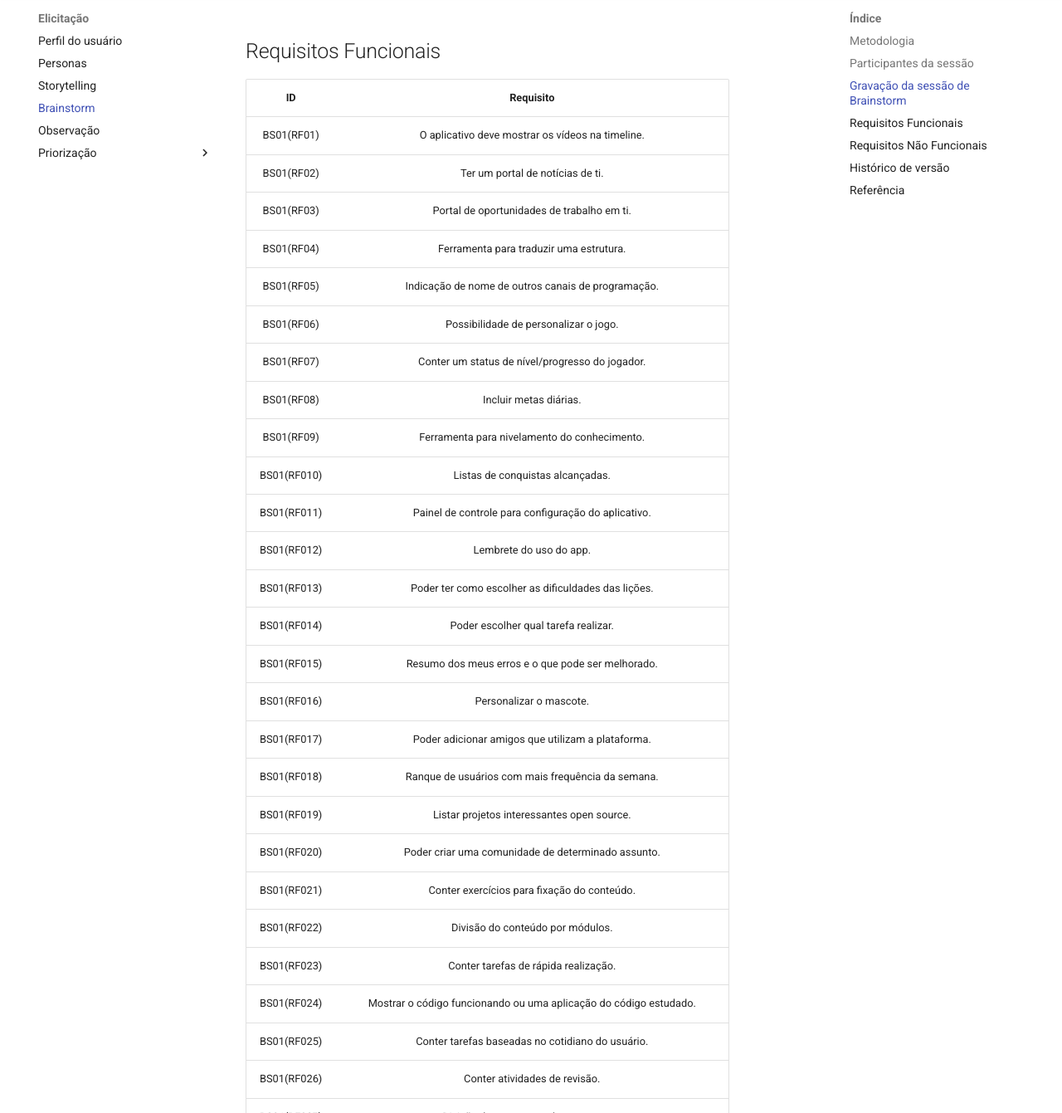
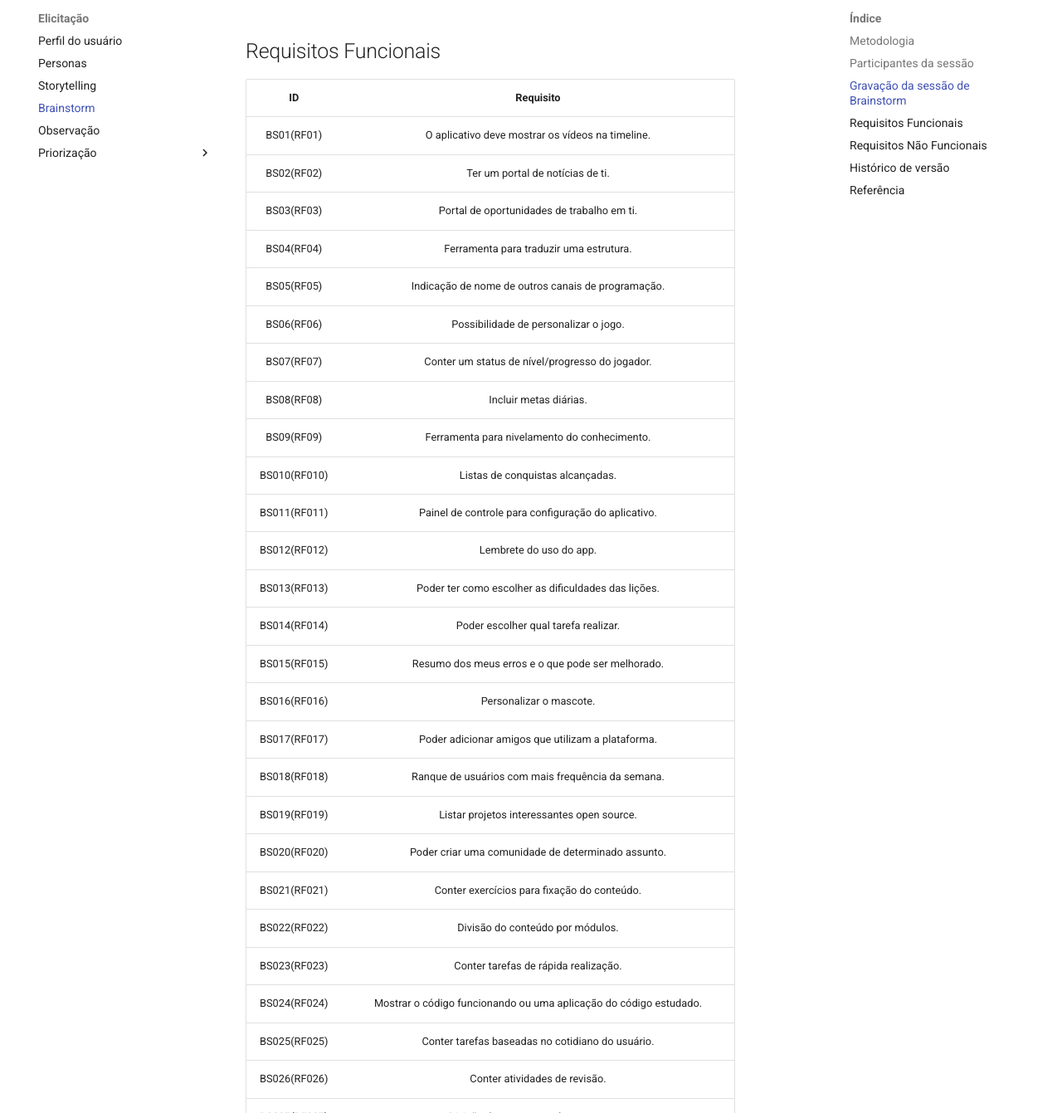
Before and after one commit to Requisitos-de-Software/2022.2-Grasshopper, an MkDocs documentation site: the page built from docs/elicitacao/brainstorm.md, in a window 1280 px wide and 1400 px high, scrolled down 1745 px, cut to the strip 59-1400 px from the top of the window. Shown: the whole strip at 83% size. Built offline with MkDocs 1.6.1 and Material for MkDocs 9.7.7, drawn with Linux system fonts in a browser that asks for light colours; comment, search, counter and statistics services are not loaded; some of the changed text lies outside the part shown.

Commit message:
Atualizando número do brainstorm

```diff
--- a/docs/elicitacao/brainstorm.md
+++ b/docs/elicitacao/brainstorm.md
@@ -29,37 +29,37 @@
 |     ID     |                    Requisito                     |
 | :--------: | :----------------------------------------------: |
 | BS01(RF01) | O aplicativo deve mostrar os vídeos na timeline. |
-| BS01(RF02) | Ter um portal de notícias de ti. |
-| BS01(RF03) | Portal de oportunidades de trabalho em ti. |
-| BS01(RF04) |Ferramenta para traduzir uma estrutura. |
-| BS01(RF05) | Indicação de nome de outros canais de programação. |
-| BS01(RF06) | Possibilidade de personalizar o jogo. |
-| BS01(RF07) | Conter um status de nível/progresso do jogador. |
-| BS01(RF08) | Incluir metas diárias. |
-| BS01(RF09) | Ferramenta para nivelamento do conhecimento. |
-| BS01(RF010) | Listas de conquistas alcançadas. |
-| BS01(RF011) | Painel de controle para configuração do aplicativo. |
-| BS01(RF012) | Lembrete do uso do app. |
-| BS01(RF013) | Poder ter como escolher as dificuldades das lições. |
-| BS01(RF014) | Poder escolher qual tarefa realizar. |
-| BS01(RF015) | Resumo dos meus erros e o que pode ser melhorado. |
-| BS01(RF016) | Personalizar o mascote. |
-| BS01(RF017) | Poder adicionar amigos que utilizam a plataforma. |
-| BS01(RF018) | Ranque de usuários com mais frequência da semana. |
-| BS01(RF019) | Listar projetos interessantes open source. |
-| BS01(RF020) | Poder criar uma comunidade de determinado assunto. |
-| BS01(RF021) | Conter exercícios para fixação do conteúdo. |
-| BS01(RF022) | Divisão do conteúdo por módulos. |
-| BS01(RF023) | Conter tarefas de rápida realização. |
-| BS01(RF024) | Mostrar o código funcionando ou uma aplicação do código estudado. |
-| BS01(RF025) | Conter tarefas baseadas no cotidiano do usuário. |
-| BS01(RF026) | Conter atividades de revisão. |
-| BS01(RF027) | Divisão dos meus estudos em etapas. |
-| BS01(RF028) | Lições com lógica de programação. |
-| BS01(RF029) | Opção de conectar com Anki. |
-| BS01(RF030) | Ter um ambiente para treino de programação. |
-| BS01(RF031) | Ao ser empacado numa atividade ou conteúdo conter dicas de como resolver. |
-| BS01(RF032) | Opção de cadastrar ou logar para o uso do aplicativo. |
+| BS02(RF02) | Ter um portal de notícias de ti. |
+| BS03(RF03) | Portal de oportunidades de trabalho em ti. |
+| BS04(RF04) |Ferramenta para traduzir uma estrutura. |
+| BS05(RF05) | Indicação de nome de outros canais de programação. |
+| BS06(RF06) | Possibilidade de personalizar o jogo. |
+| BS07(RF07) | Conter um status de nível/progresso do jogador. |
+| BS08(RF08) | Incluir metas diárias. |
+| BS09(RF09) | Ferramenta para nivelamento do conhecimento. |
+| BS010(RF010) | Listas de conquistas alcançadas. |
+| BS011(RF011) | Painel de controle para configuração do aplicativo. |
+| BS012(RF012) | Lembrete do uso do app. |
+| BS013(RF013) | Poder ter como escolher as dificuldades das lições. |
+| BS014(RF014) | Poder escolher qual tarefa realizar. |
+| BS015(RF015) | Resumo dos meus erros e o que pode ser melhorado. |
+| BS016(RF016) | Personalizar o mascote. |
+| BS017(RF017) | Poder adicionar amigos que utilizam a plataforma. |
+| BS018(RF018) | Ranque de usuários com mais frequência da semana. |
+| BS019(RF019) | Listar projetos interessantes open source. |
+| BS020(RF020) | Poder criar uma comunidade de determinado assunto. |
+| BS021(RF021) | Conter exercícios para fixação do conteúdo. |
+| BS022(RF022) | Divisão do conteúdo por módulos. |
+| BS023(RF023) | Conter tarefas de rápida realização. |
+| BS024(RF024) | Mostrar o código funcionando ou uma aplicação do código estudado. |
+| BS025(RF025) | Conter tarefas baseadas no cotidiano do usuário. |
+| BS026(RF026) | Conter atividades de revisão. |
+| BS027(RF027) | Divisão dos meus estudos em etapas. |
+| BS028(RF028) | Lições com lógica de programação. |
+| BS029(RF029) | Opção de conectar com Anki. |
+| BS030(RF030) | Ter um ambiente para treino de programação. |
+| BS031(RF031) | Ao ser empacado numa atividade ou conteúdo conter dicas de como resolver. |
+| BS032(RF032) | Opção de cadastrar ou logar para o uso do aplicativo. |
 
 
 
@@ -68,10 +68,10 @@
 
 |     ID      |                    Requisito                     |
 | :---------: | :----------------------------------------------: |
-| BS01(RNF01) | Material de apoio em português. |
-| BS01(RNF02) | Escolher os horários de estudo. |
-| BS01(RNF03) | Ter um diferencial marcante a cada nível avançado. |
-| BS01(RNF04) | Desafios mais complicados. |
+| BS033(RNF01) | Material de apoio em português. |
+| BS034(RNF02) | Escolher os horários de estudo. |
+| BS035(RNF03) | Ter um diferencial marcante a cada nível avançado. |
+| BS036(RNF04) | Desafios mais complicados. |
 
 
 
```
